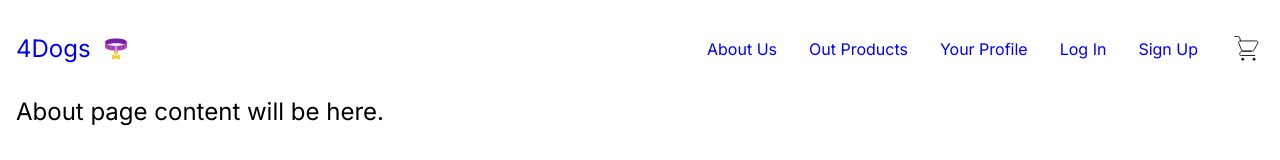
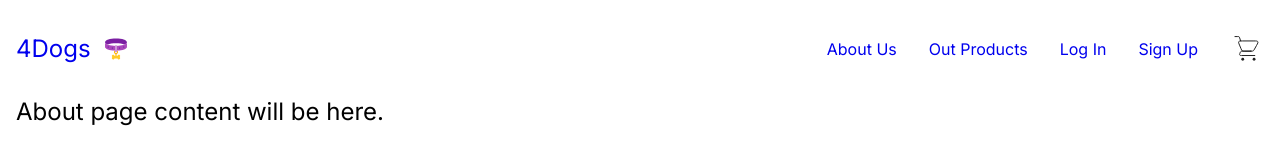
Before and after one commit to eugenekhovaiev/eCommerce-Application, a React (Vite) app: page /about in a window 1280 px wide. Shown: the top 160 px of the page. Built offline with nearby package versions, Linux system fonts and the light colour scheme; what @commercetools/platform-sdk, @commercetools/sdk-client-v2 would draw is missing.

Commit message:
feat: remove the ability of an unlogged user to get to the profile page

```diff
--- a/src/app/routes/routes.tsx
+++ b/src/app/routes/routes.tsx
@@ -21,7 +21,7 @@ export const useRoutes = (): JSX.Element => {
       <Route path="*" element={<Page404 />} />
       <Route path="/registration" element={isLoggedIn ? <Navigate to="/" replace /> : <Registration />} />
       <Route path="/catalog" element={<Catalog />} />
-      <Route path="/profile" element={<Profile />} />
+      <Route path="/profile" element={!isLoggedIn ? <Navigate to="/login" replace /> : <Profile />} />
       <Route path="/cart" element={<Cart />} />
       <Route path="/about" element={<About />} />
     </Routes>
--- a/src/widgets/header/Header.tsx
+++ b/src/widgets/header/Header.tsx
@@ -31,7 +31,7 @@ function Header(): JSX.Element {
           <nav className="nav header__nav">
             <AboutUsLink additionalClassName="nav__link" />
             <CatalogLink additionalClassName="nav__link" />
-            <ProfileLink additionalClassName="nav__link" />
+            {isLoggedIn && <ProfileLink additionalClassName="nav__link" />}
             {!isLoggedIn && <LogInLink additionalClassName="nav__link" />}
             {!isLoggedIn && <SignUpLink additionalClassName="nav__link" />}
             {isLoggedIn && <LogOutLink additionalClassName="nav__link" />}
```
Also changed, not shown: src/app/sass/layout/_profileModal.scss (indentation only).
